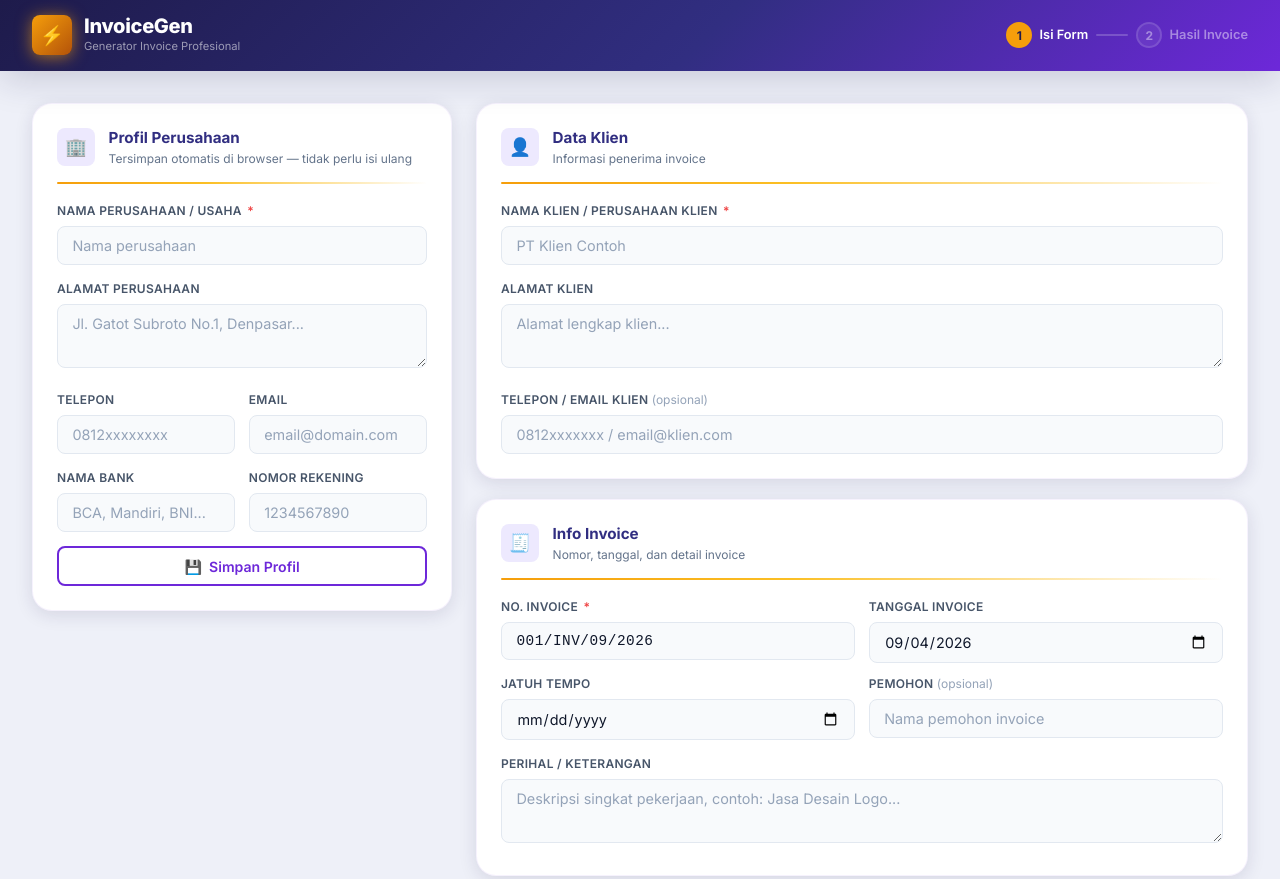
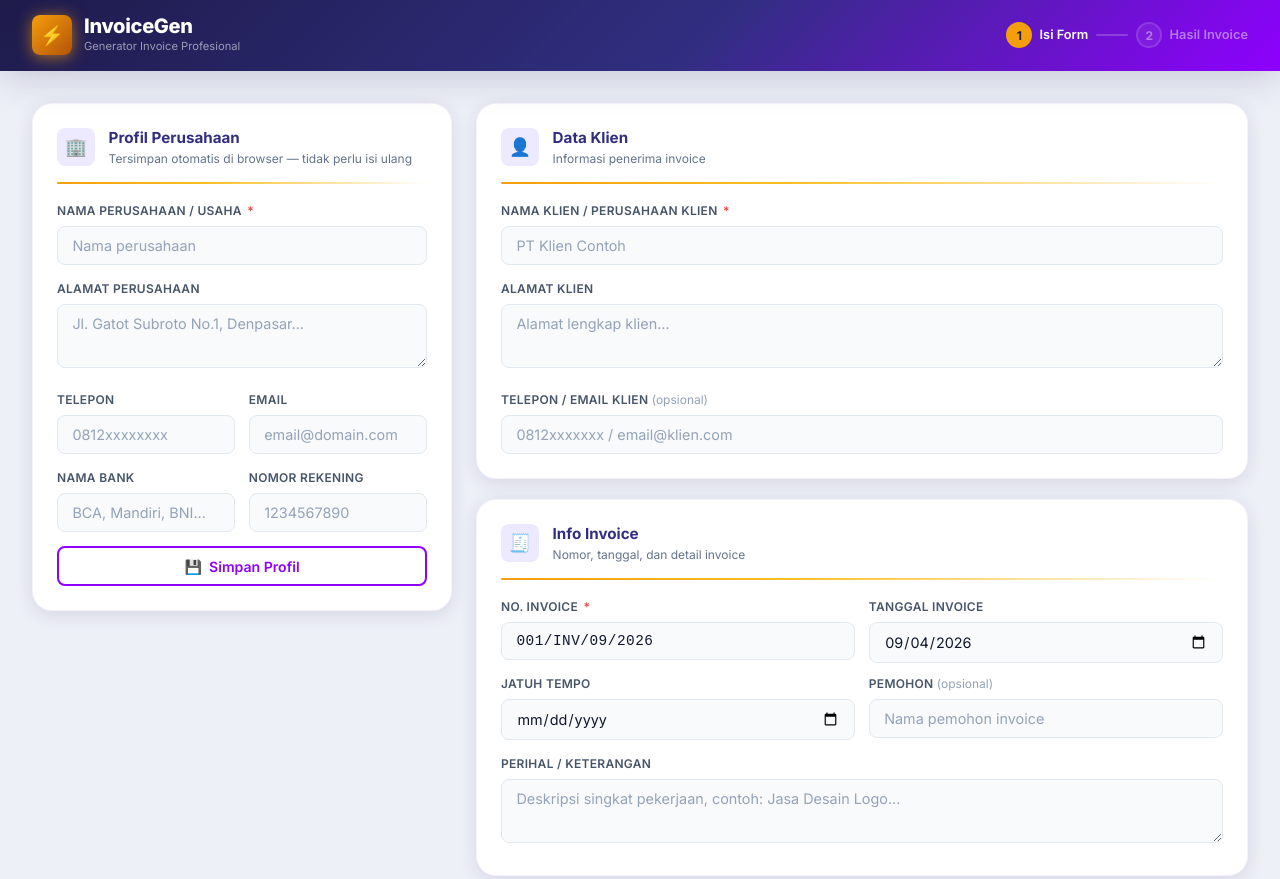
Before and after one commit to Gusdenatha/InvoicesGenerator, a plain HTML site: page index.html in a window 1280 px wide. Shown: the top 879 px of the page. Drawn offline with Linux system fonts and the light colour scheme; a script that the page names is missing.

Commit message:
Set company brand purple color

```diff
--- a/style.css
+++ b/style.css
@@ -12,7 +12,7 @@
   --p700: #312e81;
   --p600: #3d3a9e;
   --p500: #4c1d95;
-  --p400: #6d28d9;
+  --p400: #8F00FF;
   --p300: #8b5cf6;
   --p100: #ede9fe;
   --p50 : #f5f3ff;
```
